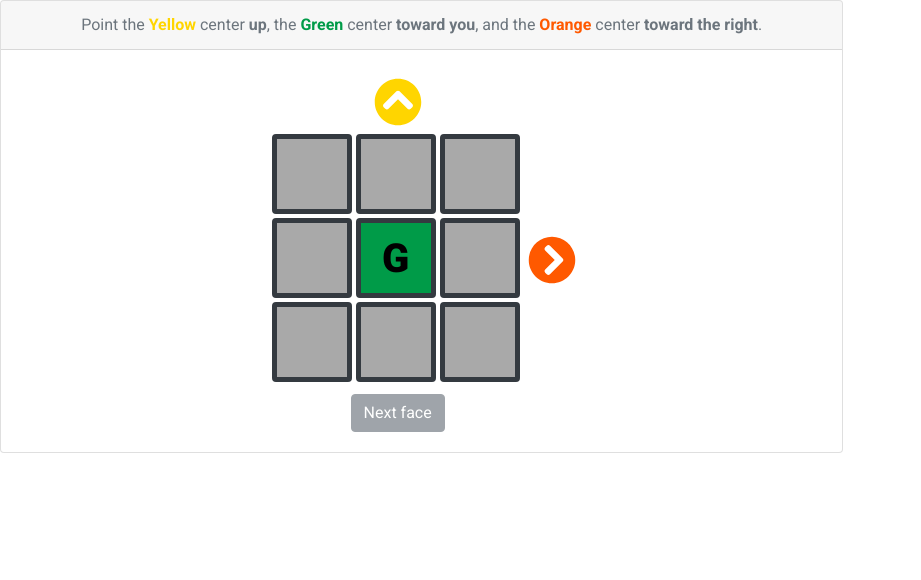
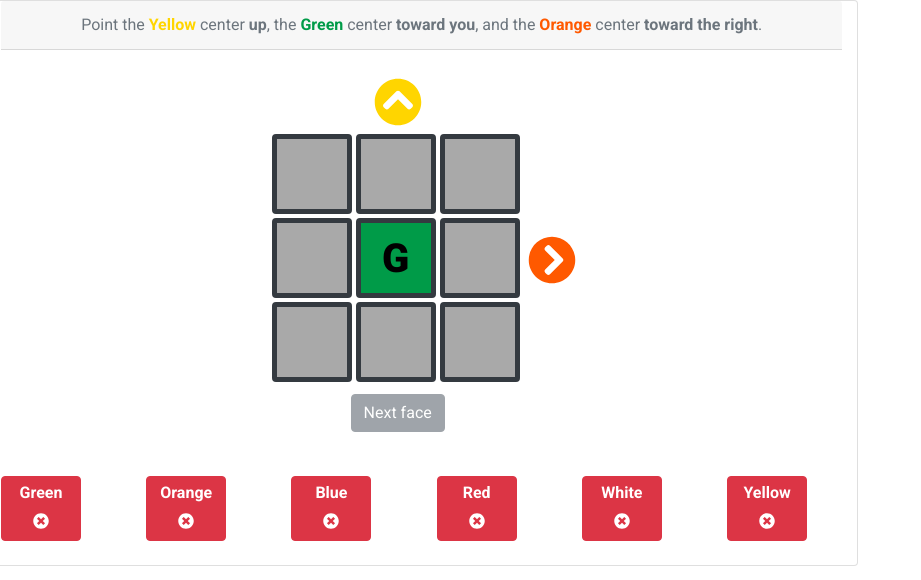
Before and after one commit to gbuchdahl/cubesolver, a React (Create React App) app: page / in a window 1280 px wide. Shown: the top 580 px of the page, without its empty margins (0-921 px from the left). Built offline with nearby package versions, Linux system fonts and the light colour scheme.

Commit message:
Progress Tracker

```diff
--- a/src/client/App.tsx
+++ b/src/client/App.tsx
@@ -1,5 +1,5 @@
 import React from 'react';
-import InputController from './components/InputController';
+import InputController from './templates/InputController';
 
 function App() {
   return <InputController />;
--- a/src/client/components/Cube.tsx
+++ b/src/client/components/Cube.tsx
@@ -2,7 +2,7 @@ import React, { createRef, useCallback, useEffect, useState } from 'react';
 import CubeFace from './CubeFace';
 import { FontAwesomeIcon } from '@fortawesome/react-fontawesome';
 import { faChevronCircleRight, faChevronCircleUp } from '@fortawesome/free-solid-svg-icons';
-import { charToColorHex, charToColorName } from '../core/colors';
+import { charToColorName, getTextColor } from '../core/colors';
 import classNames from 'classnames';
 
 export interface CubeProps {
@@ -17,9 +17,9 @@ const Cube = (props: CubeProps) => {
   const { topColor, rightColor, centerColor, onChange, onNextFace } = props;
   const [isFull, setIsFull] = useState(false);
 
-  const topColorHex = topColor !== 'W' ? charToColorHex[topColor] : '#A9A9A9';
-  const rightColorHex = rightColor !== 'W' ? charToColorHex[rightColor] : '#A9A9A9';
-  const centerColorHex = centerColor !== 'W' ? charToColorHex[centerColor] : '#A9A9A9';
+  const topColorHex = getTextColor(topColor);
+  const rightColorHex = getTextColor(rightColor);
+  const centerColorHex = getTextColor(centerColor);
 
   const buttonRef = createRef<HTMLButtonElement>();
 
@@ -27,6 +27,12 @@ const Cube = (props: CubeProps) => {
   useEffect(() => {
     if (isFull && buttonRef.current) (buttonRef.current as any).focus();
   }, [isFull, buttonRef]);
+
+  const handleNextFace = useCallback(() => {
+    (buttonRef.current as any).blur();
+    setIsFull(false);
+    onNextFace();
+  }, [buttonRef, onNextFace]);
 
   const handleChange = useCallback(
     (value: string[]) => {
@@ -41,7 +47,7 @@ const Cube = (props: CubeProps) => {
   );
 
   const renderInstructions = () => (
-    <p className="card-header text-muted mb-2 w-100 text-center">
+    <p className="card-header text-muted mb-2 w-100 text-center px-0">
       Point the{' '}
       <span className="font-weight-bold" style={{ color: topColorHex }}>
         {charToColorName[topColor]}
@@ -59,7 +65,7 @@ const Cube = (props: CubeProps) => {
   );
 
   return (
-    <div className="card align-items-center">
+    <div className="align-items-center px-0">
       {renderInstructions()}
       <div className="d-flex flex-column align-items-center card-body">
         <FontAwesomeIcon
@@ -78,7 +84,7 @@ const Cube = (props: CubeProps) => {
           />
         </div>
         <button
-          onClick={onNextFace}
+          onClick={handleNextFace}
           ref={buttonRef}
           disabled={!isFull}
           type="button"
--- a/src/client/components/CubeFace.tsx
+++ b/src/client/components/CubeFace.tsx
@@ -24,7 +24,7 @@ const CubeFace: React.FunctionComponent<CubeFaceProps> = (props) => {
 
   // Focus the first sticker on mount
   // eslint-disable-next-line
-  useEffect(() => refs[0].current!.focus(), []);
+  useEffect(() => refs[0].current!.focus(), [centerColor]);
 
   // Function which takes in a color and returns a sticker of that color
   const renderSticker = (color: string, index: number) => {
--- /dev/null
+++ b/src/client/components/ProgressTracker.tsx
@@ -0,0 +1,39 @@
+import React from 'react';
+import { charToColorName } from '../core/colors';
+import { FontAwesomeIcon } from '@fortawesome/react-fontawesome';
+import { faCheckCircle, faTimesCircle } from '@fortawesome/free-solid-svg-icons';
+import classNames from 'classnames';
+
+export interface ProgressTrackerProps {
+  color: string;
+  isDone: boolean;
+  onClick: () => unknown;
+}
+
+const ProgressTracker: React.FunctionComponent<ProgressTrackerProps> = (props) => {
+  const { color, isDone, onClick } = props;
+  const colorName = charToColorName[color];
+
+  return (
+    <div
+      className={classNames('ProgressTracker__card btn', {
+        'btn-success': isDone,
+        'btn-danger': !isDone,
+      })}
+      onClick={onClick}
+    >
+      <div>
+        <h6 className="ProgressTracker__color">{colorName}</h6>
+      </div>
+      <div>
+        {isDone ? (
+          <FontAwesomeIcon icon={faCheckCircle} />
+        ) : (
+          <FontAwesomeIcon icon={faTimesCircle} />
+        )}
+      </div>
+    </div>
+  );
+};
+
+export default ProgressTracker;
--- a/src/client/core/colors.ts
+++ b/src/client/core/colors.ts
@@ -27,3 +27,5 @@ export const charToColorName: { [key: string]: string } = {
   O: 'Orange',
   '': 'Blank',
 };
+
+export const getTextColor = (color: string) => (color !== 'W' ? charToColorHex[color] : '#A9A9A9');
--- /dev/null
+++ b/src/client/styles/ProgressTracker.scss
@@ -0,0 +1,7 @@
+.ProgressTracker__card {
+  width: 80px;
+}
+
+.ProgressTracker__color {
+  font-weight: bold;
+}
--- a/src/client/styles/index.scss
+++ b/src/client/styles/index.scss
@@ -1,6 +1,7 @@
 @import '~bootstrap/scss/bootstrap';
 @import './CubeFace';
 @import './Cube';
+@import './ProgressTracker';
 @import url('https://fonts.googleapis.com/css2?family=Roboto:wght@400;700;900&display=swap');
 
 body {
--- a/src/client/components/InputController.tsx
+++ b/src/client/templates/InputController.tsx
@@ -1,5 +1,6 @@
 import React, { useCallback, useMemo, useState } from 'react';
-import Cube from './Cube';
+import Cube from '../components/Cube';
+import ProgressTracker from '../components/ProgressTracker';
 
 interface InputControllerProps {}
 
@@ -20,13 +21,16 @@ interface CubeState {
 
 const InputController = (props: InputControllerProps) => {
   const [cubeState, setCubeState] = useState<CubeState>({
-    F: Array(9).fill('E'),
-    R: Array(9).fill('E'),
-    B: Array(9).fill('E'),
-    L: Array(9).fill('E'),
-    D: Array(9).fill('E'),
-    T: Array(9).fill('E'),
+    F: Array(9).fill(''),
+    R: Array(9).fill(''),
+    B: Array(9).fill(''),
+    L: Array(9).fill(''),
+    D: Array(9).fill(''),
+    T: Array(9).fill(''),
   });
+
+  const isComplete = (side: keyof CubeState) =>
+    cubeState[side].filter((el) => el !== '').length === 9;
 
   // Front: Green
   // Right: Orange
@@ -53,6 +57,7 @@ const InputController = (props: InputControllerProps) => {
   const handleChange = useCallback(
     (value: string[]) => {
       setCubeState({ ...cubeState, [currentFace]: value });
+      console.log(cubeState);
     },
     [cubeState, currentFace]
   );
@@ -60,12 +65,23 @@ const InputController = (props: InputControllerProps) => {
   return (
     <>
       <div className={'row'}>
-        <div className={'col-8'}>
+        <div className={'col-8 card no-gutters'}>
           <Cube
             {...colorCombinations[currentFace]}
             onChange={handleChange}
             onNextFace={handleNextFace}
           />
+          <div className="row my-4 justify-content-center">
+            {Object.entries(colorCombinations).map(([face, { centerColor }], index) => (
+              <div className="col-2">
+                <ProgressTracker
+                  color={centerColor}
+                  isDone={isComplete(face as keyof CubeState)}
+                  onClick={() => setFaceIndex(index)}
+                />
+              </div>
+            ))}
+          </div>
         </div>
       </div>
     </>
```
Also changed, not shown: 1 other file (tests, documents, lock files or other folders).
